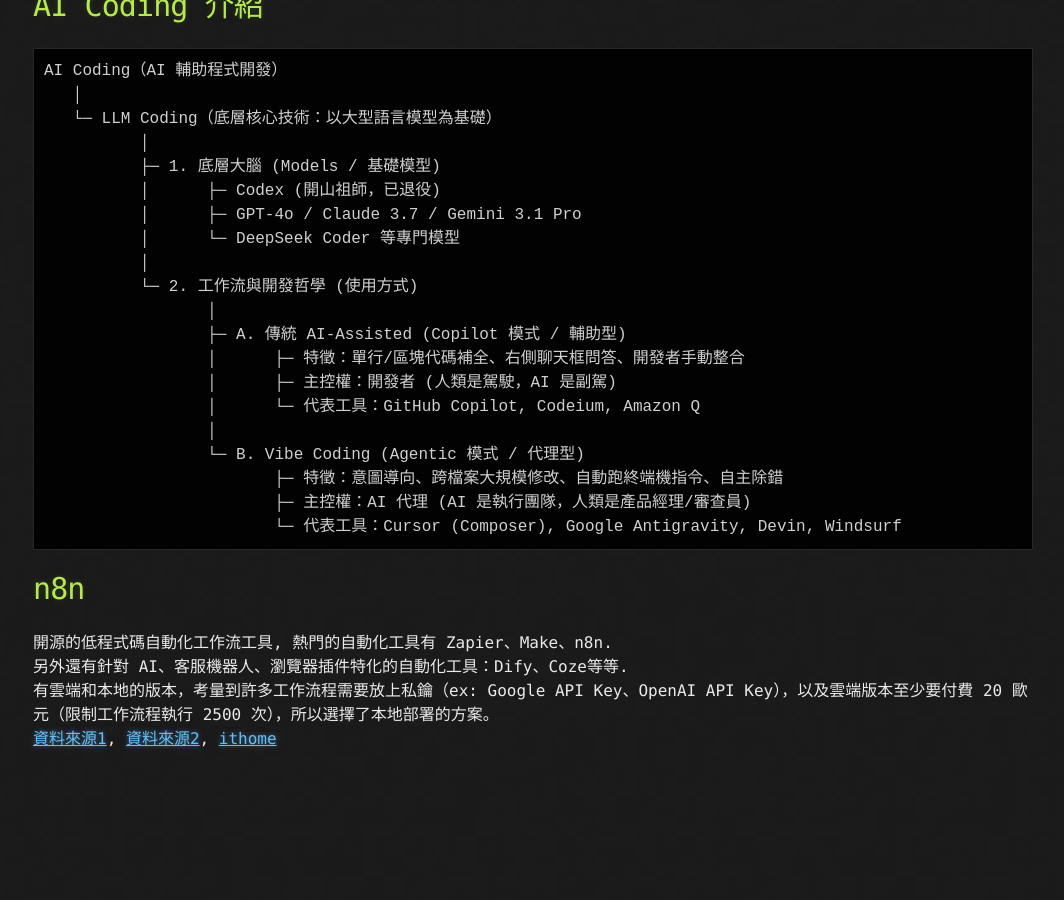
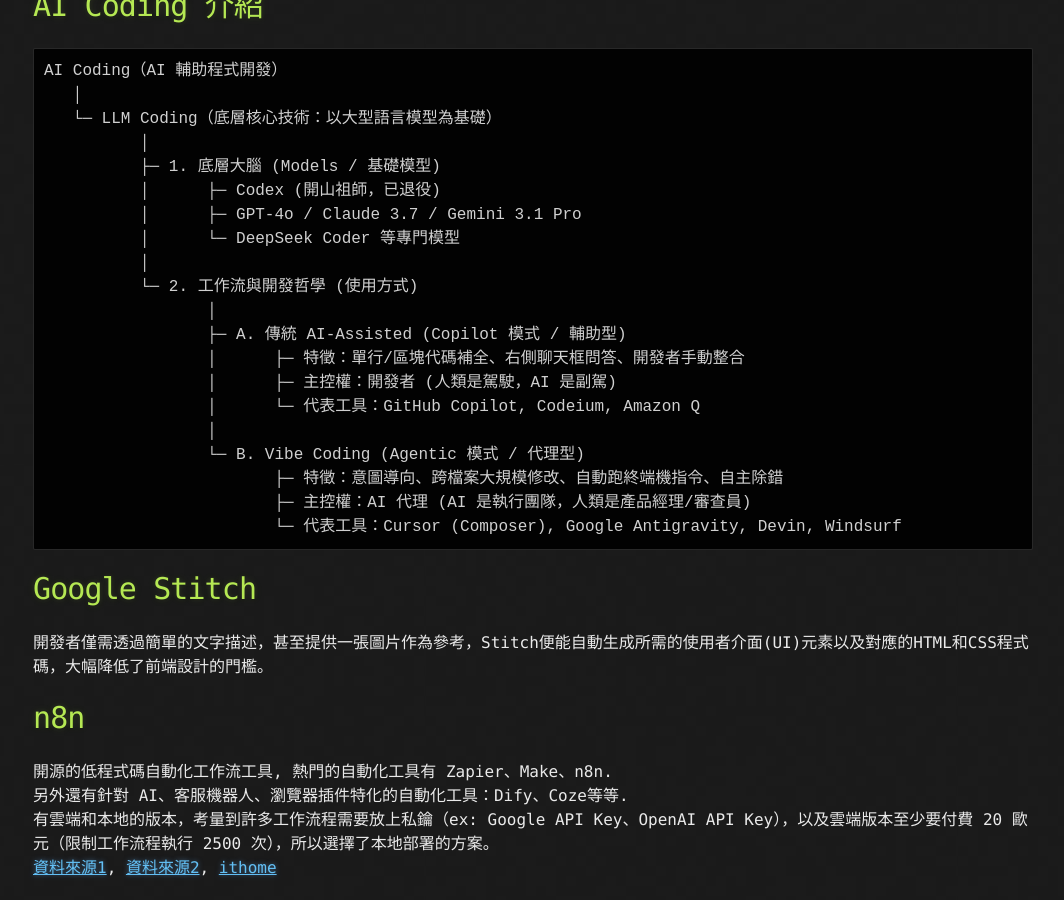
Before and after one commit to lepg5487/Stock_God, a Jekyll site: the page built from PlayAI.md, in a window 1280 px wide and 900 px high, scrolled down 1131 px. Shown: the whole window, without its empty margins (107-1171 px from the left). Built offline with Jekyll 4.4.1, drawn with Linux system fonts in a browser that asks for light colours; our own code applies the rules of GitHub Pages for plain Markdown files; before the commit the page ends 1902 px from its top, so only the background shows below that.

Commit message:
Update PlayAI.md

````diff
--- a/PlayAI.md
+++ b/PlayAI.md
@@ -58,6 +58,9 @@
                         └─ 代表工具：Cursor (Composer), Google Antigravity, Devin, Windsurf
 ```
 
+# Google Stitch
+開發者僅需透過簡單的文字描述，甚至提供一張圖片作為參考，Stitch便能自動生成所需的使用者介面(UI)元素以及對應的HTML和CSS程式碼，大幅降低了前端設計的門檻。
+
 # n8n
 開源的低程式碼自動化工作流工具, 熱門的自動化工具有 Zapier、Make、n8n.
 另外還有針對 AI、客服機器人、瀏覽器插件特化的自動化工具：Dify、Coze等等.
````
